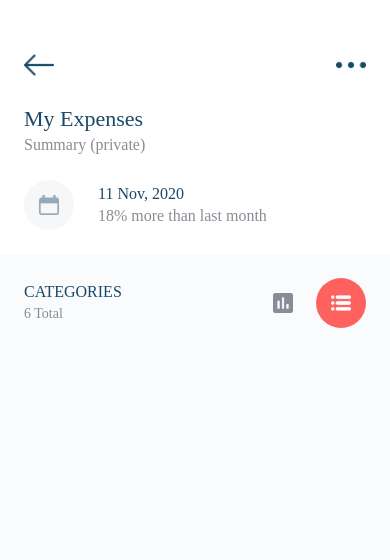
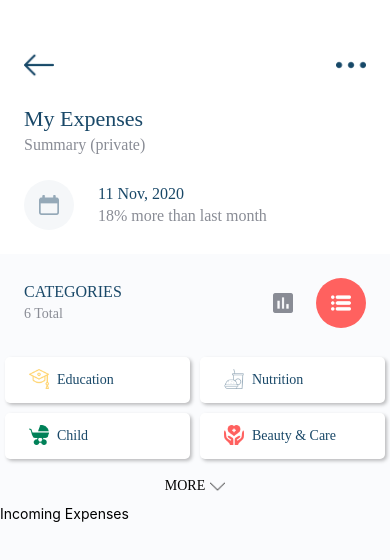
Before and after one commit to quangphatt/ExpenseTrackerAppByReactNative, a React Native app: screen /Home in a window 390 px wide. Both pictures are taken after a click on the element 341 px from the left and 303 px from the top of the page. Shown: the top 560 px of the page. Built offline with nearby package versions, Linux system fonts and the light colour scheme.

Commit message:
add Category List

```diff
--- a/screens/Home.js
+++ b/screens/Home.js
@@ -5,7 +5,10 @@ import {
     View,
     TouchableOpacity,
     Image,
-    Animated
+    Animated,
+    ScrollView,
+    FlatList,
+    Platform
 } from 'react-native';
 
 import { COLORS, FONTS, SIZES, icons, images } from '../constants';
@@ -391,6 +394,106 @@ const Home = () => {
         );
     }
 
+    const renderCategoryList = () => {
+        const renderItem = ({item}) => (
+            <TouchableOpacity
+                style={{
+                    flex: 1,
+                    flexDirection: 'row',
+                    margin: 5,
+                    paddingVertical: SIZES.radius,
+                    paddingHorizontal: SIZES.padding,
+                    borderRadius: 5,
+                    backgroundColor: COLORS.white,
+                    ...styles.shadow
+                }}
+                onPress={()=>setSelectedCategory(item)}
+            >
+                <Image
+                    source={item.icon}
+                    style={{
+                        width: 20,
+                        height: 20,
+                        tintColor: item.color
+                    }}
+                />
+                <Text style={{ marginLeft: SIZES.base, color: COLORS.primary, ...FONTS.h4 }}>{item.name}</Text>
+            </TouchableOpacity>
+        )
+
+        return (
+            <View>
+                <Animated.View
+                    style={{
+                        height: categoryListHeightAnimationValue
+                    }}
+                >
+                    <FlatList
+                        data={categories}
+                        renderItem={renderItem}
+                        keyExtractor={item => `${item.id}`}
+                        numColumns={2}
+                    />
+                </Animated.View>
+
+                <TouchableOpacity
+                    style={{
+                        flexDirection: 'row',
+                        marginVertical: SIZES.base,
+                        justifyContent: 'center'
+                    }}
+                    onPress={()=>{
+                        if(showMoreToggle){
+                            Animated.timing(categoryListHeightAnimationValue, {
+                                toValue: 115,
+                                duration: 500,
+                                useNativeDriver: false
+                            }).start()
+                        } else {
+                            Animated.timing(categoryListHeightAnimationValue, {
+                                toValue: 172.5,
+                                duration: 500,
+                                useNativeDriver: false
+                            }).start()
+                        }
+
+                        setShowMoreToggle(!showMoreToggle);
+                    }}
+                >
+                    <Text style={{ ...FONTS.body4 }}>{showMoreToggle ? "LESS" : "MORE"}</Text>
+                    <Image
+                        source={showMoreToggle ? icons.up_arrow : icons.down_arrow}
+                        style={{ marginLeft: 5, width: 15, height: 15, alignSelf: 'center' }}
+                    />
+                </TouchableOpacity>
+            </View>
+        );
+    }
+
+    const renderIncomingExpenses = () => {
+        return (
+            <View>
+                <Text>Incoming Expenses</Text>
+            </View>
+        );
+    }
+
+    const renderChart = () => {
+        return (
+            <View>
+                <Text>Chart</Text>
+            </View>
+        );
+    }
+
+    const renderExpenseSummary = () => {
+        return (
+            <View>
+                <Text>Expense Summary</Text>
+            </View>
+        );
+    }
+
     return (
         <View
             style={{
@@ -402,6 +505,23 @@ const Home = () => {
             {renderHeader()}
 
             {renderCategoryHeaderSection()}
+
+            <ScrollView contentContainerStyle={{ paddingBottom: 60 }}>
+                {
+                    viewMode == "list" &&
+                    <View>
+                        {renderCategoryList()}
+                        {renderIncomingExpenses()}
+                    </View>
+                }
+                {
+                    viewMode == "chart" &&
+                    <View>
+                        {renderChart()}
+                        {renderExpenseSummary()}
+                    </View>
+                }
+            </ScrollView>
         </View>
     );
 };
```
